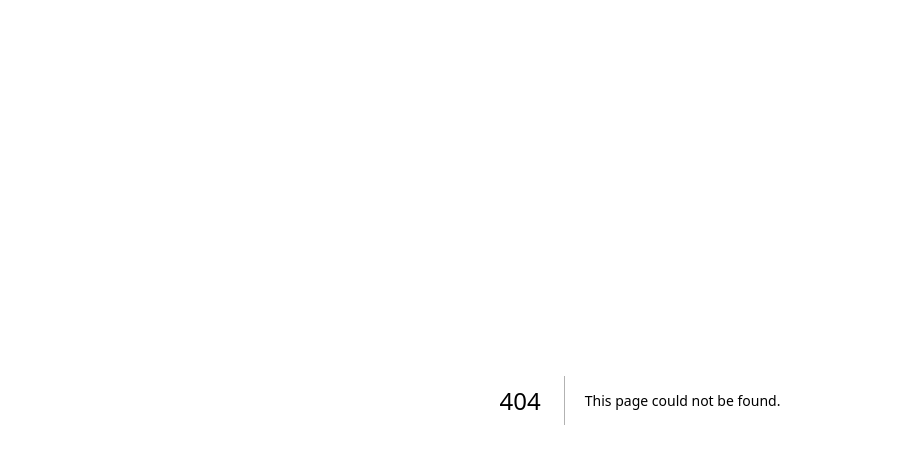
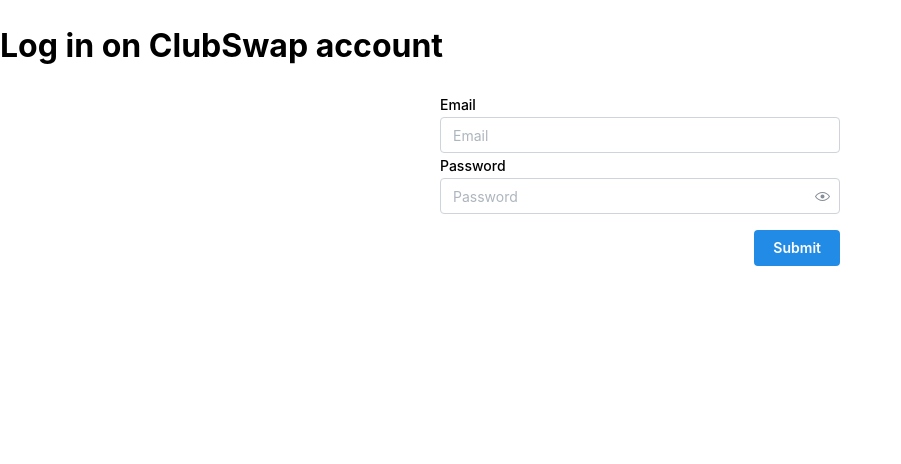
Before and after one commit to MarcusNAhlin/clubswap, a Next.js app: page /log-in in a window 1280 px wide. Before the commit this address had no page. Shown: the top 464 px of the page, without its empty margins (0-901 px from the left). Built offline with nearby package versions, Linux system fonts and the light colour scheme.

Commit message:
Added start of login and register forms

```diff
--- /dev/null
+++ b/app/(account)/log-in/page.tsx
@@ -0,0 +1,11 @@
+import Header from "components/Header";
+import LoginForm from "components/LoginForm";
+
+export default function HomePage() {
+  return (
+  <>
+    <Header text="Log in on ClubSwap account" />
+    <LoginForm />
+  </>
+  );
+}
--- a/app/clubs/page.tsx
+++ b/app/clubs/page.tsx
@@ -6,7 +6,7 @@ export default function ClubsPage() {
 
     return (
     <>
-        <Header />
+        <Header text="ClubSwap" />
 
         {/* <Filter /> */}
         <Posts />
--- a/app/page.tsx
+++ b/app/page.tsx
@@ -3,7 +3,7 @@ import Header from "components/Header";
 export default function HomePage() {
   return (
   <>
-    <Header />
+    <Header text="ClubSwap" />
   </>
   );
 }
--- a/components/Header.tsx
+++ b/components/Header.tsx
@@ -1,7 +1,7 @@
-export default function Header() {
+export default function Header({ text }: { text: string }) {
     return (
     <>
-      <h1>ClubSwap</h1>
+      <h1>{text}</h1>
     </>
     );
   }
--- /dev/null
+++ b/components/LoginForm.tsx
@@ -0,0 +1,45 @@
+"use client";
+
+import { useForm } from '@mantine/form';
+import { Input, TextInput, PasswordInput, Flex, Group, Button } from '@mantine/core';
+
+export default function RegisterForm() {
+
+    const form = useForm({
+        mode: 'uncontrolled',
+        initialValues: {
+            email: '', password: ''
+        },
+
+        validate: {
+          email: (value) => (/^[\w-\.]+@([\w-]+\.)+[\w-]{2,4}$/g.test(value) ? null : 'Invalid email'),
+          password: (value) => (value.length < 6 ? 'Password must have at least 6 characters' : null),
+        },
+      });
+
+    return (
+    <>
+    <Flex justify={"center"}>
+        <form onSubmit={form.onSubmit((values) => console.log(values))} style={{
+            width: "400px"
+        }}>
+            <TextInput
+                label="Email"
+                placeholder="Email"
+                key={form.key('email')}
+                {...form.getInputProps('email')}
+                />
+            <PasswordInput
+            label="Password"
+            placeholder="Password"
+            key={form.key('password')}
+            {...form.getInputProps('password')}
+            />
+            <Group justify="flex-end" mt="md">
+                <Button type="submit">Submit</Button>
+            </Group>
+        </form>
+    </Flex>
+    </>
+    );
+  }
--- a/package.json
+++ b/package.json
@@ -10,6 +10,7 @@
   },
   "dependencies": {
     "@mantine/core": "7.11.2",
+    "@mantine/form": "^7.12.0",
     "@mantine/hooks": "7.11.2",
     "@prisma/client": "^5.18.0",
     "@tabler/icons-react": "^3.12.0",
```
Also changed, not shown: app/(account)/register/page.tsx (+11 -0 lines), components/RegisterForm.tsx (added, +63 -0 lines), app/(account)/sign-in/page.tsx (deleted), 2 other files (tests, documents, lock files or other folders).
